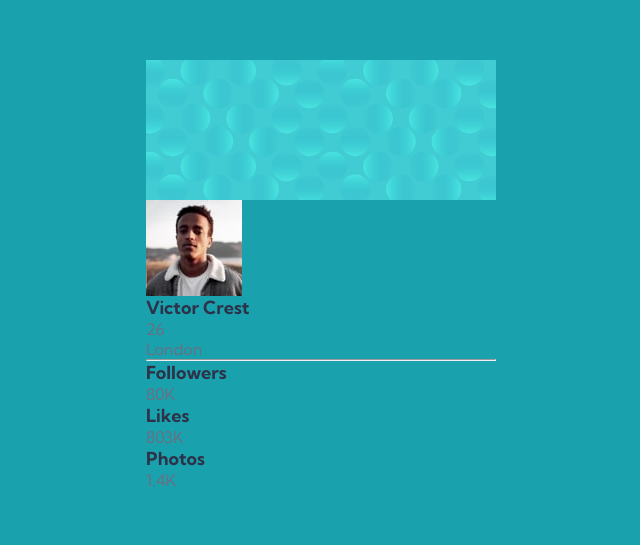
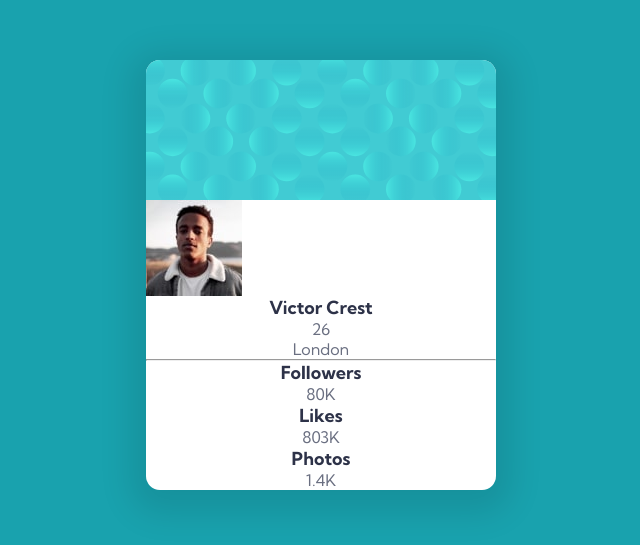
Before and after one commit to lunr-ish/profile-card-component, a plain HTML site: page index.html in a window 1280 px wide. Shown: the part 125-670 px from the top of the page, without its empty margins (319-959 px from the left). Drawn offline with Linux system fonts and the light colour scheme.

Commit message:
add base card styles

```diff
--- a/style.css
+++ b/style.css
@@ -63,3 +63,13 @@ ul {
   list-style: none;
   padding: 0;
 }
+
+/* PROFILE CARD */
+
+.profile-card {
+  background: hsl(var(--clr-white));
+  border-radius: 0.875rem;
+  overflow: hidden;
+  text-align: center;
+  box-shadow: 0 0.5rem 2rem 1rem hsl(var(--clr-black) / 10%);
+}
```
